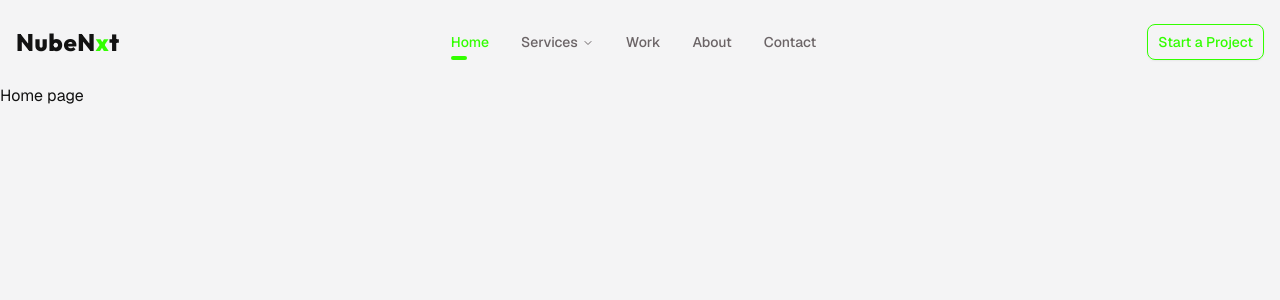
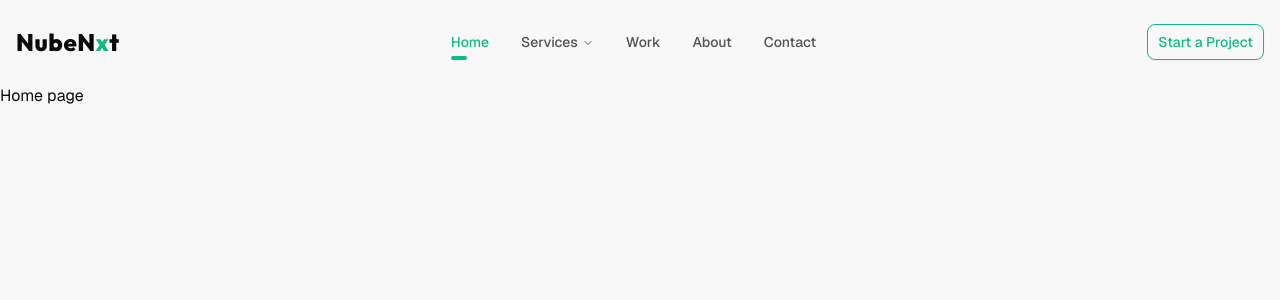
Before and after one commit to vikas78951/nubenxt, a Next.js app: page / in a window 1280 px wide. Shown: the top 300 px of the page. Built offline with nearby package versions, Linux system fonts and the light colour scheme.

Commit message:
light theme

```diff
--- a/app/globals.css
+++ b/app/globals.css
@@ -6,22 +6,22 @@
 
 
 :root {
-  --background: oklch(96.7% 0.001 286.4);
-  --foreground: oklch(0.18 0 0);
-  --card: oklch(18.3% 0.004 286);
-  --card-foreground: oklch(0.145 0 0);
+  --background: oklch(0.98 0 0);
+  --foreground: oklch(0.14 0 0);
+  --card: oklch(1 0 0);
+  --card-foreground: oklch(0.97 0 0);
   --popover: oklch(1 0 0);
   --popover-foreground: oklch(0.145 0 0);
-  --primary: oklch(0.87 0.29 141.51);
-  --primary-foreground: oklch(0.18 0 0);
+  --primary:oklch(0.7 0.15 162.47);
+  --primary-foreground:  oklch(0.14 0 0);
   --secondary: oklch(0.97 0 0);
-  --secondary-foreground: oklch(0.205 0 0);
-  --muted: oklch(0.51 0.01 0);
-  --muted-foreground: oklch(0.18 0 0);
-  --accent: oklch(0.5 0.16 142.63);
-  --accent-foreground: oklch(0.5 0.16 142.63);
+  --secondary-foreground: oklch(0.97 0 0);
+  --muted: oklch(0.44 0.01 285.87);
+  --muted-foreground: oklch(0.44 0.01 285.87);
+  --accent: oklch(0.44 0.01 285.87);
+  --accent-foreground: oklch(0.14 0 0);
   --destructive: oklch(0.577 0.245 27.325);
-  --border: oklch(0.922 0 0);
+  --border: oklch(0.92 0 0);
   --input: oklch(0.922 0 0);
   --ring: oklch(0.708 0 0);
   --chart-1: oklch(0.87 0 0);
```
